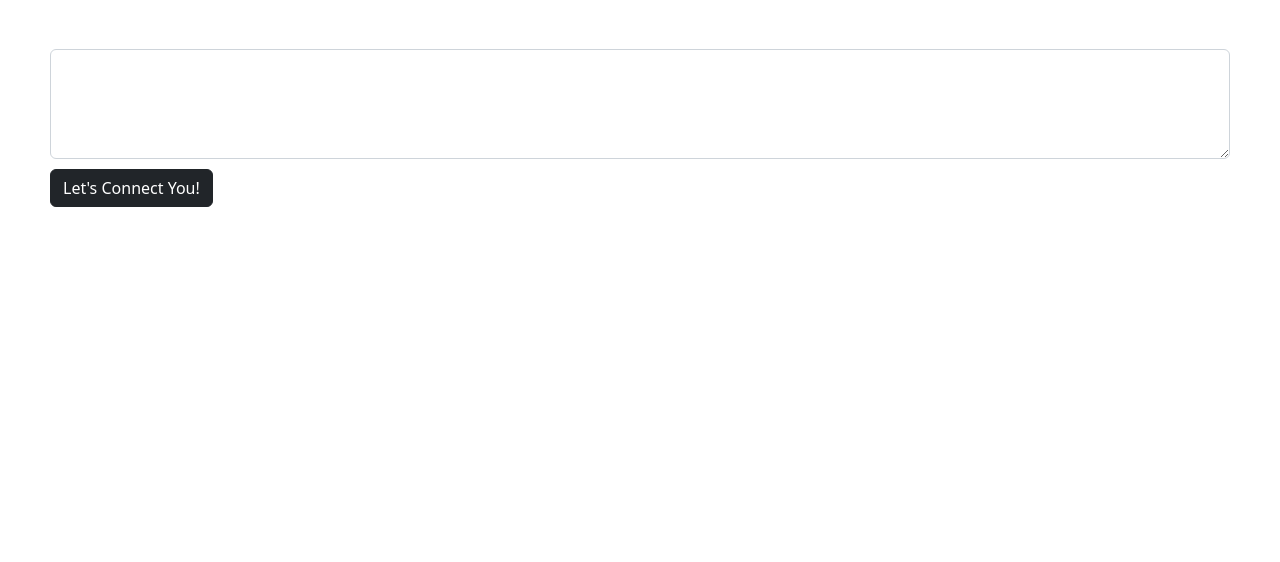
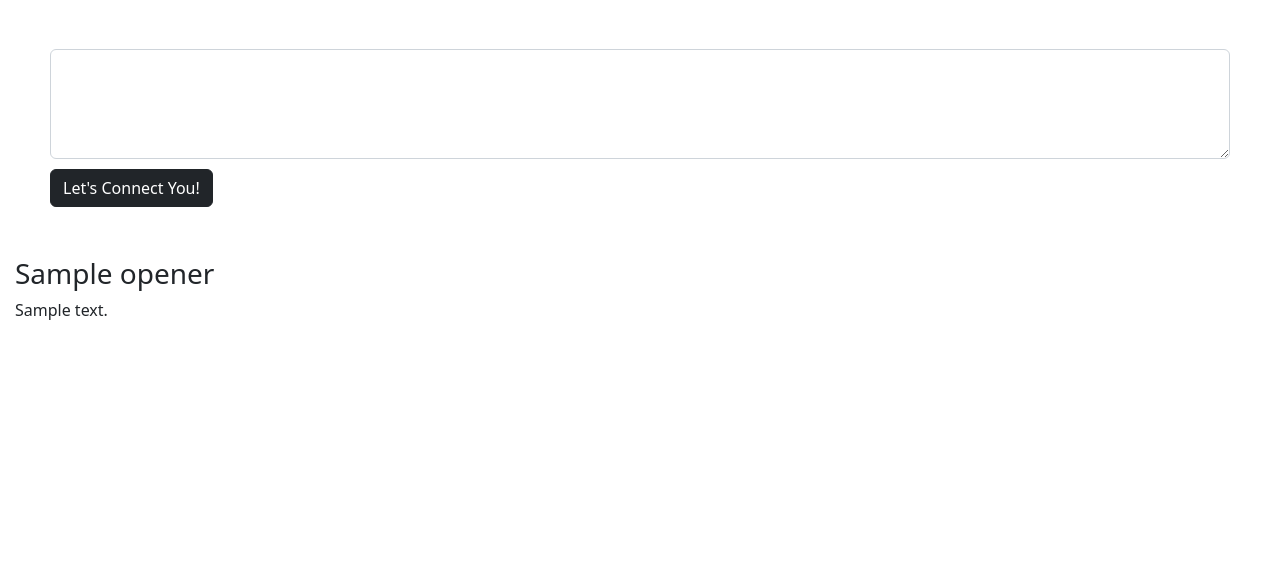
Before and after one commit to LaplaceCherub/glg-project, a Flask app: template flask_app/templates/try.html in a window 1280 px wide. Shown: the part 163-725 px from the top of the page. Run offline with Flask 2, Linux system fonts and the light colour scheme; the template is opened without the code that fills it: most values are stand-ins (such as "Sample title", 1, 10 or a date in 2020).

Commit message:
Making form work with NER model

```diff
--- a/flask_app/app.py
+++ b/flask_app/app.py
@@ -1,4 +1,7 @@
 from flask import Flask, redirect, url_for, render_template, request
+import spacy
+import pickle
+import pandas as pd
 
 app = Flask(__name__)
 
@@ -10,9 +13,41 @@ def home():
 def team():
     return render_template('team.html')
 
-@app.route('/try/')
+@app.route('/try/', methods=['POST', 'GET'])
 def try_out():
+    if request.method == 'POST':
+        text = request.form.get('text')
+
+        nlp = spacy.load('en_core_web_sm')
+        def sentence_preprocessor(text):
+            return_list = []
+            words = nlp(text)
+            for word in words:
+                word_base = word
+                word_lemma = word.lemma_
+                word_pos = word.pos_
+                word_tag = word.tag_
+                word_dep = word.dep_
+                word_length = len(word)
+                word_capitalization = str(word)[0].isupper()
+                word_punctiation = str(word).isalnum()
+                word_stop = word.is_stop
+                is_ner = str(word) in set(ent.text for ent in words.ents)
+                return_list.append((word_base, word_lemma, word_pos, word_tag, word_dep,
+                word_length, word_capitalization, word_punctiation, word_stop, is_ner))
+            return return_list
+        df_list = sentence_preprocessor(text)
+        intermediate_df = pd.DataFrame(df_list, columns=['WordBase', 'WordLemma', 'WordPOS', 'WordTag',
+        'WordDep', 'WordLength', 'IsCapitalized', 'NonPunctuation', 'IsStop', 'PossibleNER'])
+        pipeline = pickle.load(open('ner_model.pkl', 'rb'))
+        preds = pipeline.predict(intermediate_df)
+        rtn_ners = []
+        for pred, word in zip(preds, df_list):
+            if pred == 1:
+                rtn_ners.append(word[0])
+        rtn_statement = "The entities from the input are:"
+        return render_template('try.html', opener=rtn_statement, text=rtn_ners)
     return render_template('try.html')
 
 if __name__ == '__main__':
-    app.run(debug=True)
+    app.run(debug=True, port=8000)
--- a/flask_app/static/styles.css
+++ b/flask_app/static/styles.css
@@ -40,3 +40,7 @@ body {
 .team_bio {
     text-align: left;
 }
+
+.text_result {
+    padding-left: 15px;
+}
--- a/flask_app/templates/try.html
+++ b/flask_app/templates/try.html
@@ -2,9 +2,13 @@
 {%block title%}Try It Out{%endblock%}
 {%block header%}<h2 class="page_header">Enter Text to Get Matched!</h2>{%endblock%}
 {%block content%}
+
+<form action="{{ url_for('try_out')}}" method="post">
     <div class="form-outline">
-        <textarea class="form-control" id="textAreaExample" rows="4"></textarea>
-        <button type="button" class="btn btn-dark">Let's Connect You!</button>
+        <textarea class="form-control" id="textArea" rows="4" name="text"></textarea>
+        <button type="submit" class="btn btn-dark">Let's Connect You!</button>
     </div>
-
+</form>
+<h3 class="text_result">{{ opener }}</h3>
+<p class="text_result">{{ text }}</p>
 {%endblock%}
```
